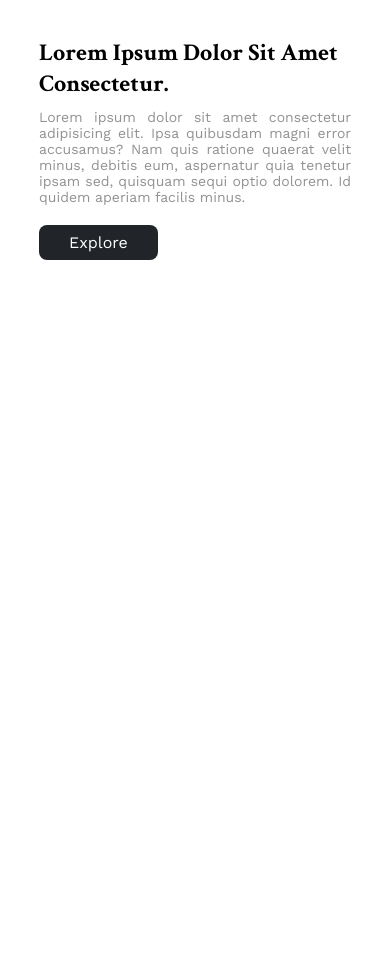
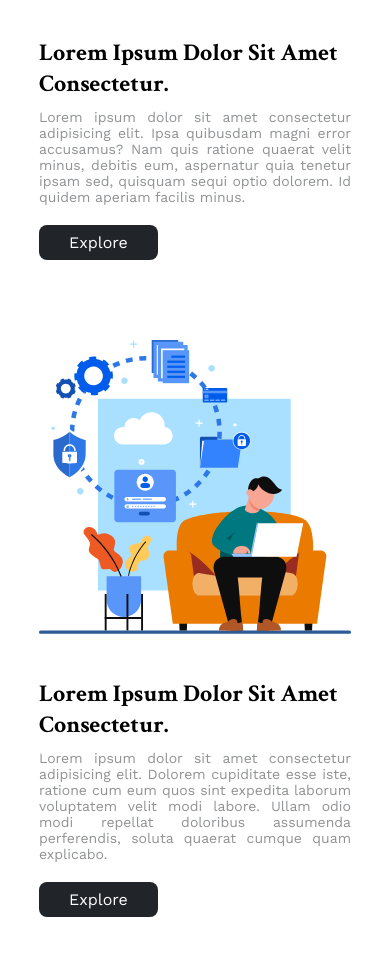
Before and after one commit to mohammadhasansojib/small-startup, a plain HTML site: page index.html in a window 390 px wide. Shown: the part 1384-2341 px from the top of the page. Before the commit the page ends 1684 px from the top, so only its background shows below. Drawn offline with nearby package versions, Linux system fonts and the light colour scheme.

Commit message:
created section 4 with responsiveness

```diff
--- a/css/style.css
+++ b/css/style.css
@@ -137,6 +137,43 @@
 
 
 /**
+* ! section 4 style rules
+**/
+
+.section-4{
+    padding: 40px 0;
+}
+.section-4 .container{
+    display: grid;
+    grid-template-columns: repeat(auto-fit, minmax(287.4px, 1fr));
+
+    align-items: center;
+    justify-content: center;
+
+    grid-gap: 40px;
+}
+.section-4 .container .text-sec p{
+    color: var(--color-dark-50);
+    font-family: var(--font-2);
+    font-size: var(--body);
+    margin: 10px 0;
+    text-align: justify;
+}
+.section-4 .container .text-sec button{
+    margin-top: 10px;
+}
+.section-4 .container .img-sec img{
+    width: 100%;
+    height: 100%;
+}
+
+
+
+
+
+
+
+/**
 * ! style rules for media queri
 **/
 
@@ -192,4 +229,22 @@
     .hero-sec .text-sec{
         order: 2;
     }
+
+
+
+    .section-3 .container{
+        display: grid;
+        grid-template-columns: repeat(1, 1fr);
+    }
+
+
+
+
+    .section-4 .container{
+        display: grid;
+        grid-template-columns: repeat(1, 1fr);
+    }
+    .section-4 .container .text-sec{
+        order: 2;
+    }
 }
--- a/index.html
+++ b/index.html
@@ -81,6 +81,19 @@
         </div>
     </div>
 
+    <div class="section-4">
+        <div class="container">
+            <div class="text-sec">
+                <h2 class="common-title">Lorem ipsum dolor sit amet consectetur.</h2>
+                <p>Lorem ipsum dolor sit amet consectetur adipisicing elit. Dolorem cupiditate esse iste, ratione cum eum quos sint expedita laborum voluptatem velit modi labore. Ullam odio modi repellat doloribus assumenda perferendis, soluta quaerat cumque quam explicabo.</p>
+                <button class="dark-btn">Explore</button>
+            </div>
+            <div class="img-sec">
+                <img src="images/Home/image-3.svg" alt="">
+            </div>
+        </div>
+    </div>
+
     <script src="js/main.js"></script>
 </body>
 </html>
```
